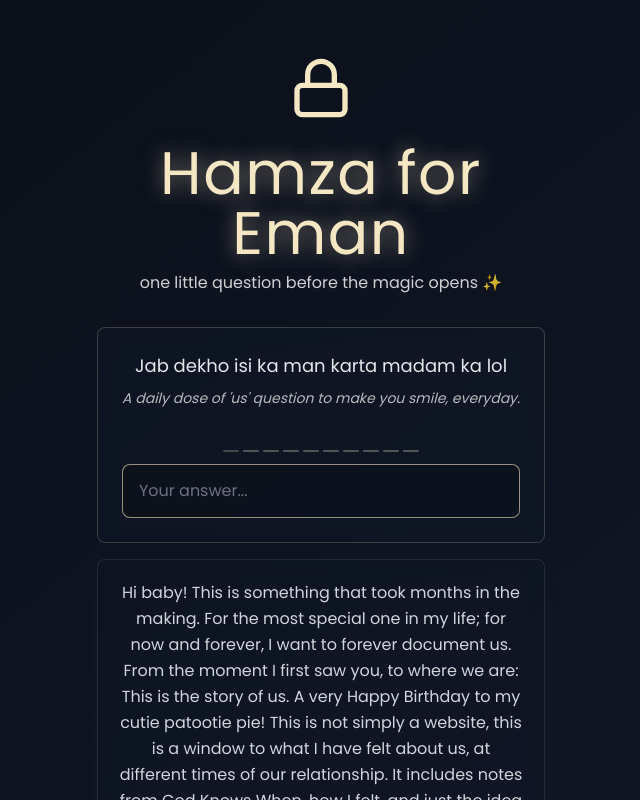
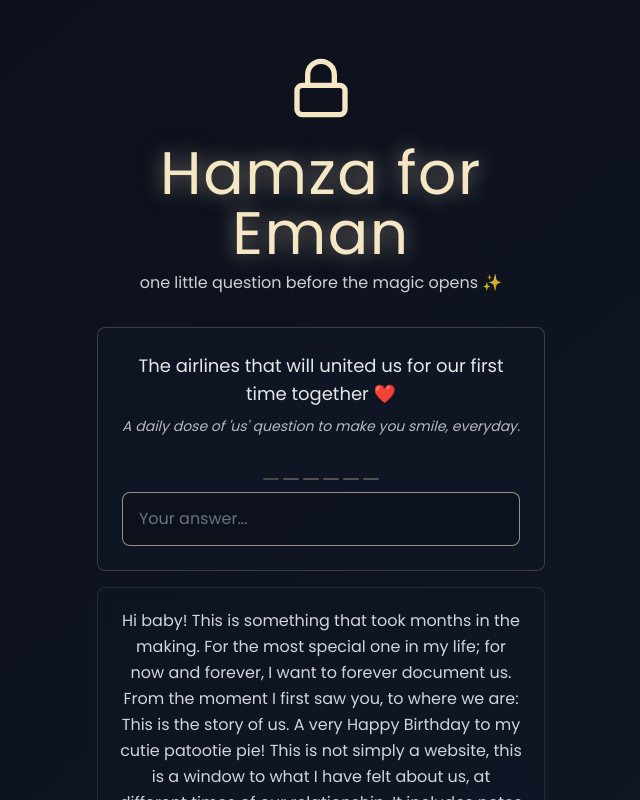
Before and after one commit to habubakar89/hamzaforeman, a React (Vite) app: page / in a window 1280 px wide. Shown: the top 800 px of the page, without its empty margins (319-959 px from the left). Built offline with nearby package versions, Linux system fonts and the light colour scheme.

Commit message:
update: change correct answer and riddle in PasswordGate; update note title and content for Oct 15

```diff
--- a/src/components/PasswordGate.tsx
+++ b/src/components/PasswordGate.tsx
@@ -11,10 +11,10 @@ interface PasswordGateProps {
 }
 
 // TODO: update the plain-text correct answer here (used to compute slots)
-const CORRECT_ANSWER = 'Masturbate';
-const CORRECT_HASH = '701d6943ae042badbeb77d1951d502dd589f91601662a73319edaf04adf2572b';
+const CORRECT_ANSWER = 'United';
+const CORRECT_HASH = 'ca52e7d1c18961a8c5b3947a54e48fbf4ee70b66ea413cf7814f1c962631fd58';
 
-const RIDDLE = "Jab dekho isi ka man karta madam ka lol ";
+const RIDDLE = "The airlines that will united us for our first time together ❤️";
 
 // TODO: tweak slot gap size and underline thickness if desired
 const SLOT_GAP_SIZE = 10; // px between words
--- a/src/data/notes.ts
+++ b/src/data/notes.ts
@@ -131,10 +131,10 @@ export const NOTES: DayNote[] = [
   },
   {
     date: '2025-10-15',
-    title: 'title for oct 15',
+    title: 'Less than 24 hours to go 🤩!!',
     emoji: '💝',
-    content: 'TODO: Add your message for day 15.',
-    isBlurred: true,
+    content: 'Two days before I meet my love…\nMy heart’s already packed and above.\nThe suitcase? Maybe half a mess—\nBut my feelings? Oh, no less!\n\nI\’ve triple-checked my flight, my shoes,\nStill can\’t believe it\’s finally you.\nEvery hour feels twice as long,\nEven coffee hums a waiting song.\n\nTomorrow I leave, all nerves and glee,\nButterflies booked the seat with me.\nWill I trip? Probably. Forget to breathe? For sure.\nBut your smile\’s the cure I\’m waiting for.\n\nFrom texts to calls to hearts that knew,\nIt\’s time the world sees me and you.\nSo here\’s to hugs, to sparks, to fate—\nJust one more sleep… I can\’t wait! 💕✈️',
+    isBlurred: false,
   },
   {
     date: '2025-10-16',
```
Also changed, not shown: 1 other file (tests, documents, lock files or other folders).
